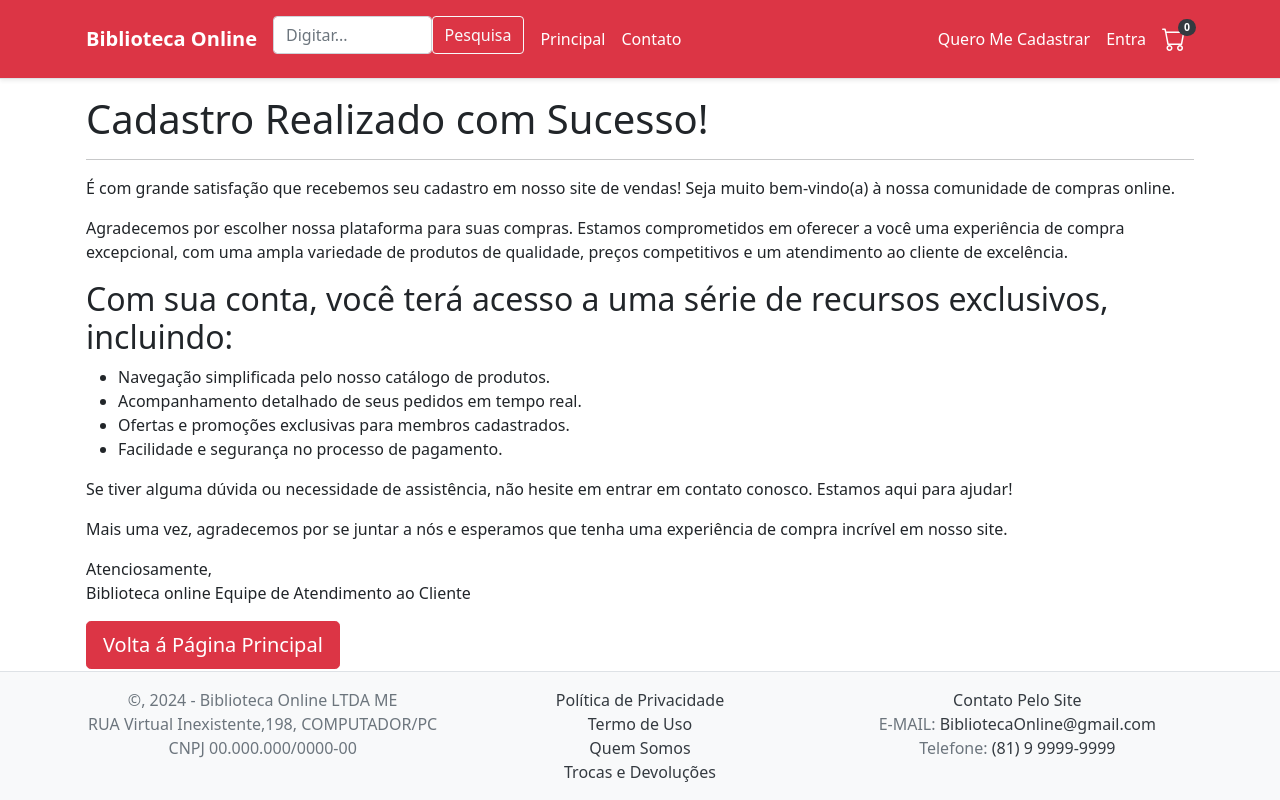
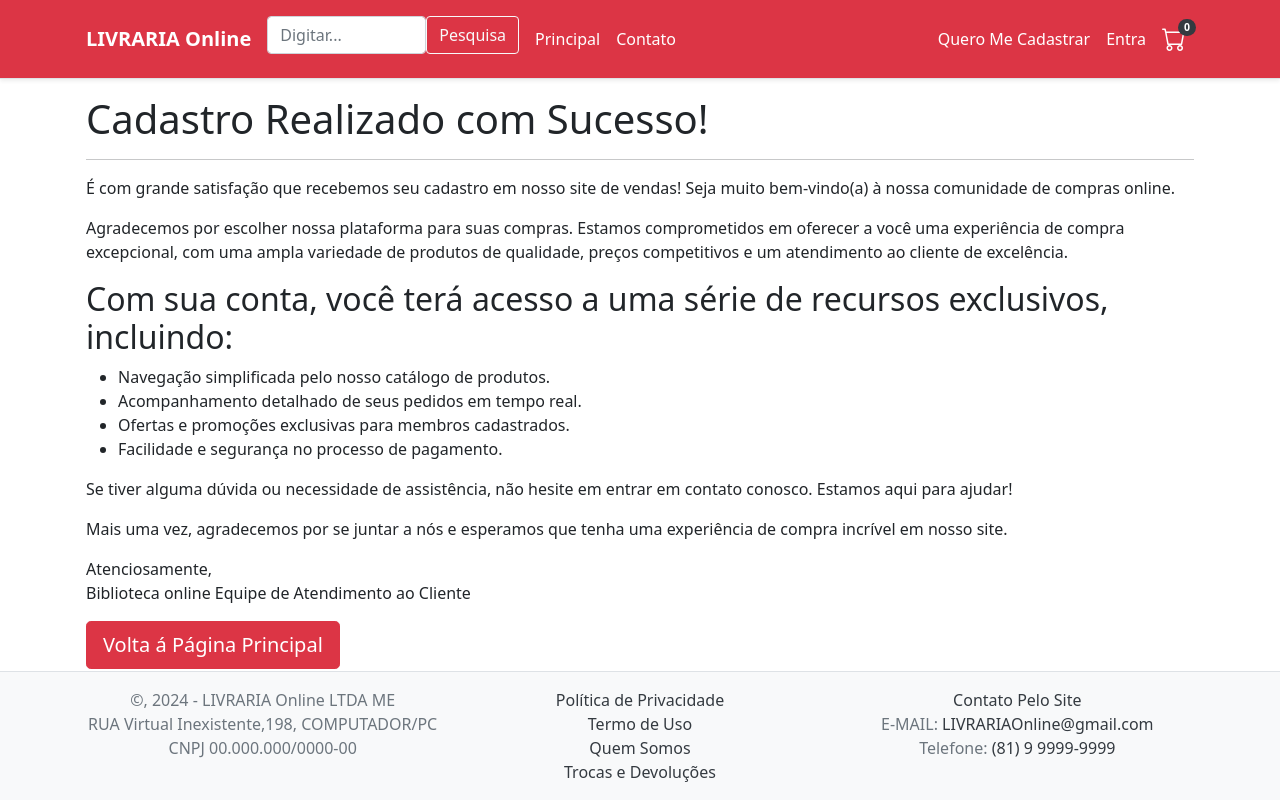
Before and after one commit to Ledson-Fabiano/Biblioteca, a website: page SuccCadastro.html in a window 1280 px wide. Drawn offline with nearby package versions, Linux system fonts and the light colour scheme.

Commit message:
SuccCadastro.html

```diff
--- a/SuccCadastro.html
+++ b/SuccCadastro.html
@@ -30,14 +30,14 @@
         >
         <link rel="stylesheet" href="https://cdn.jsdelivr.net/npm/bootstrap-icons@1.11.3/font/bootstrap-icons.css">
         <link rel="stylesheet" href="css/estilo.css">
-        <title>Biblioteca Online :: Cadastro Realizado</title>
+        <title>LIVRARIA Online :: Cadastro Realizado</title>
     </head>
     <body>
         <div class="d-flex flex-column wrapper">
             <nav class="navbar navbar-expand-lg navbar-dark bg-danger border-bottom shadow-sm mb-3">
                 <div class="container">
                     <a class="navbar-brand" href="/">
-                        <b>Biblioteca Online</b>
+                        <b>LIVRARIA Online</b>
                     </a>
                     <button
                         class="navbar-toggler"
@@ -128,7 +128,7 @@
                         <div class="container">
                             <div class="row py-3">
                                 <div class="col-12 col-md-4 text-center">
-                                    ©, 2024 - Biblioteca Online LTDA ME
+                                    ©, 2024 - LIVRARIA Online LTDA ME
                                     <br>
                                     RUA Virtual Inexistente,198, COMPUTADOR/PC
                                     <br>
@@ -148,7 +148,7 @@
                                     <a href="/Contato.html" class="text-decoration-none text-dark ">Contato Pelo Site</a>
                                     <br>
                                     E-MAIL:
-                                    <a href="mailto:BibliotecaOnline@gmail.com" class="text-decoration-none text-dark">BibliotecaOnline@gmail.com</a>
+                                    <a href="mailto:BibliotecaOnline@gmail.com" class="text-decoration-none text-dark">LIVRARIAOnline@gmail.com</a>
                                     <br>
                                     Telefone:
                                     <a href="tel:+5581999999999" class="text-decoration-none text-dark">(81) 9 9999-9999</a>
```
